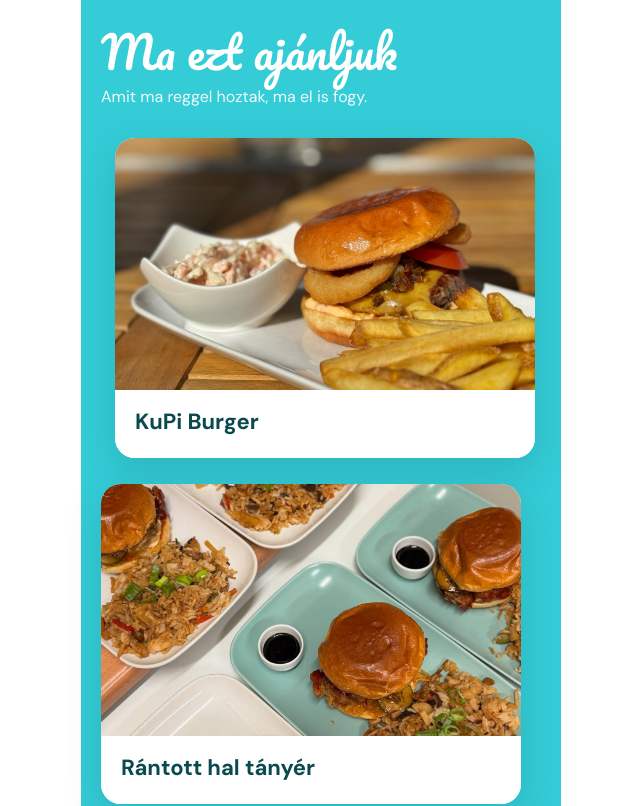
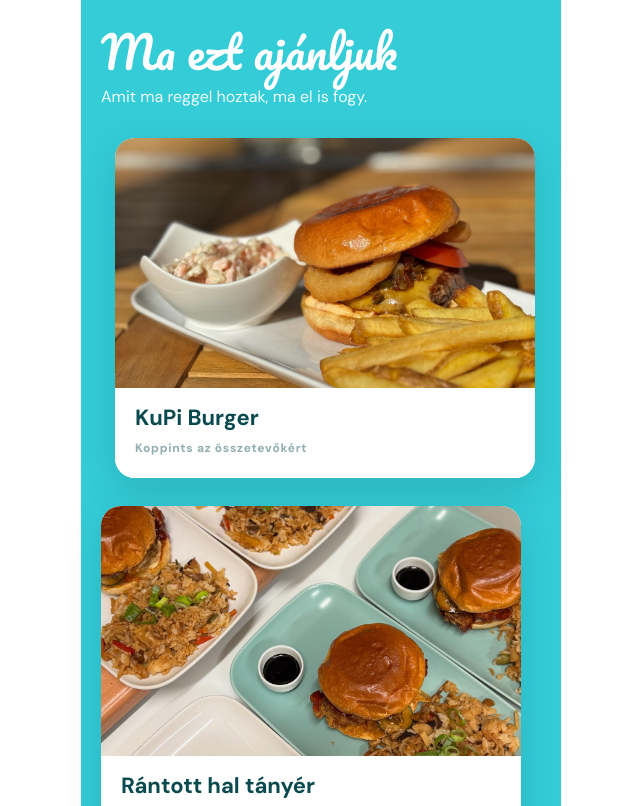
Before and after one commit to Szucsi09/kupi-beach-bar-2, a Next.js app: page / in a window 1280 px wide. Shown: the part 2340-3146 px from the top of the page, without its empty margins (319-959 px from the left). Built offline with nearby package versions, Linux system fonts and the light colour scheme.

Commit message:
feat: enhance dish card UI and interactivity

```diff
--- a/app/globals.css
+++ b/app/globals.css
@@ -509,35 +509,39 @@ nav.bar {
 /* Outer positioning wrapper — carries the nth-child offsets */
 .dish-wrap {
   max-width: 420px;
-  margin-bottom: 26px;
+  margin-bottom: 28px;
 }
 
 .dish-wrap:nth-child(2) { margin-left: 14px; }
 .dish-wrap:nth-child(3) { margin-left: 0; margin-right: 10px; }
 .dish-wrap:nth-child(4) { margin-left: 20px; }
 
-/* Flip root: perspective lives here, no overflow:hidden so 3D isn't clipped */
+/* Flip root — perspective here, NO overflow:hidden (clips 3D) */
 .dish-card {
   display: block;
   width: 100%;
-  perspective: 1200px;
+  perspective: 1100px;
   cursor: pointer;
-  /* keep the reveal animation shape */
   border-radius: 20px;
+  outline: none;
+}
+
+.dish-card:focus-visible {
+  box-shadow: 0 0 0 3px var(--lime);
 }
 
 /* The rotating inner container */
 .dish-card-inner {
   position: relative;
   width: 100%;
-  /* total card height = image + body */
-  height: 320px;
-  transition: transform 0.65s cubic-bezier(0.45, 0.05, 0.15, 1.0);
+  height: 340px;
+  transition: transform 0.6s cubic-bezier(0.4, 0.0, 0.2, 1);
   transform-style: preserve-3d;
+  will-change: transform;
 }
 
-.dish-card:hover .dish-card-inner,
-.dish-card:focus-visible .dish-card-inner {
+/* JS-driven flip — toggled by .flipped class */
+.dish-card.flipped .dish-card-inner {
   transform: rotateY(180deg);
 }
 
@@ -554,7 +558,7 @@ nav.bar {
   box-shadow: var(--shadow-lg);
 }
 
-/* FRONT face: image on top, title below */
+/* FRONT face: image on top, title + hint below */
 .dish-front {
   background: #fff;
   display: flex;
@@ -575,7 +579,7 @@ nav.bar {
 
 .dish-body {
   flex-shrink: 0;
-  padding: 18px 20px 22px;
+  padding: 16px 20px 18px;
   background: #fff;
 }
 
@@ -583,9 +587,17 @@ nav.bar {
   font-size: 22px;
   font-weight: 700;
   line-height: 1.25;
+  margin-bottom: 4px;
 }
 
-/* BACK face: rotated 180° on Y, shows ingredients */
+.dish-hint {
+  font-size: 12px;
+  font-weight: 600;
+  letter-spacing: 0.06em;
+  color: rgba(10, 74, 78, 0.45);
+}
+
+/* BACK face — pre-rotated so it faces away on start */
 .dish-back {
   transform: rotateY(180deg);
   background: var(--turquoise-deep);
@@ -595,24 +607,72 @@ nav.bar {
 }
 
 .dish-back-inner {
-  padding: 28px 26px;
+  padding: 30px 28px;
   text-align: center;
+  display: flex;
+  flex-direction: column;
+  align-items: center;
+  gap: 0;
 }
 
-.dish-back-label {
-  font-size: 11px;
-  font-weight: 700;
-  letter-spacing: 0.2em;
+/* Eyebrow label */
+.dish-back-eyebrow {
+  font-size: 10.5px;
+  font-weight: 800;
+  letter-spacing: 0.26em;
   text-transform: uppercase;
   color: var(--lime);
-  margin-bottom: 14px;
+  margin-bottom: 12px;
 }
 
-.dish-back-inner > p:last-child {
-  color: #fff;
-  font-size: 17px;
-  line-height: 1.6;
-  text-wrap: pretty;
+/* Thin divider */
+.dish-back-divider {
+  width: 36px;
+  height: 2px;
+  background: rgba(187, 221, 30, 0.55);
+  border-radius: 2px;
+  margin-bottom: 18px;
+}
+
+/* Bullet list */
+.dish-back-list {
+  list-style: none;
+  padding: 0;
+  margin: 0 0 20px;
+  display: flex;
+  flex-direction: column;
+  gap: 10px;
+  width: 100%;
+}
+
+.dish-back-list li {
+  display: flex;
+  align-items: baseline;
+  gap: 9px;
+  font-size: 16px;
+  font-weight: 500;
+  line-height: 1.35;
+  color: rgba(255, 255, 255, 0.94);
+  text-align: left;
+}
+
+.dish-back-list li::before {
+  content: "";
+  display: inline-block;
+  flex-shrink: 0;
+  width: 5px;
+  height: 5px;
+  border-radius: 50%;
+  background: var(--lime);
+  margin-top: 5px;
+}
+
+/* Tap-back cue */
+.dish-back-tap {
+  font-size: 11px;
+  font-weight: 600;
+  letter-spacing: 0.07em;
+  color: rgba(255, 255, 255, 0.35);
 }
 
 .menu-sec .more {
--- a/components/menu-section.tsx
+++ b/components/menu-section.tsx
@@ -1,7 +1,87 @@
+"use client";
+
 import Image from "next/image";
 import Link from "next/link";
+import { useRef } from "react";
 import { menuContent } from "@/lib/site-content";
 import { ScrollReveal } from "@/components/scroll-reveal";
+
+function DishCard({
+  dish,
+}: {
+  dish: (typeof menuContent.dishes)[number];
+}) {
+  const cardRef = useRef<HTMLDivElement>(null);
+
+  const toggle = () => {
+    const el = cardRef.current;
+    if (!el) return;
+    const isFlipped = el.classList.contains("flipped");
+    el.classList.toggle("flipped");
+    el.setAttribute("aria-pressed", String(!isFlipped));
+    el.setAttribute(
+      "aria-label",
+      isFlipped
+        ? `${dish.title} – Hozzávalók megjelenítése`
+        : `${dish.title} – Előlap megjelenítése`,
+    );
+  };
+
+  const bullets = dish.description
+    .split(",")
+    .map((s) => s.trim())
+    .filter(Boolean);
+
+  return (
+    <div
+      ref={cardRef}
+      className="dish-card"
+      onClick={toggle}
+      onKeyDown={(e) => {
+        if (e.key === "Enter" || e.key === " ") {
+          e.preventDefault();
+          toggle();
+        }
+      }}
+      tabIndex={0}
+      role="button"
+      aria-pressed={false}
+      aria-label={`${dish.title} – Hozzávalók megjelenítése`}
+    >
+      <div className="dish-card-inner">
+        {/* FRONT: image + title */}
+        <div className="dish-face dish-front">
+          <div className="dish-img">
+            <Image
+              src={dish.image}
+              alt={dish.imageAlt}
+              fill
+              sizes="(max-width: 600px) 92vw, 420px"
+            />
+          </div>
+          <div className="dish-body">
+            <h3>{dish.title}</h3>
+            <span className="dish-hint">Koppints az összetevőkért</span>
+          </div>
+        </div>
+
+        {/* BACK: ingredients */}
+        <div className="dish-face dish-back">
+          <div className="dish-back-inner">
+            <p className="dish-back-eyebrow">Hozzávalók</p>
+            <div className="dish-back-divider" />
+            <ul className="dish-back-list">
+              {bullets.map((item) => (
+                <li key={item}>{item}</li>
+              ))}
+            </ul>
+            <span className="dish-back-tap">Koppints vissza</span>
+          </div>
+        </div>
+      </div>
+    </div>
+  );
+}
 
 export const MenuSection = () => (
   <section className="menu-sec" id="menu">
@@ -9,30 +89,15 @@ export const MenuSection = () => (
       <h2>{menuContent.title}</h2>
       <p>{menuContent.subtitle}</p>
     </ScrollReveal>
+
     {menuContent.dishes.map((dish) => (
       <div key={dish.title} className="dish-wrap">
-        <ScrollReveal className="dish-card" tabIndex={0} aria-label={`${dish.title} – ${dish.description}`}>
-          <div className="dish-card-inner">
-            {/* FRONT: image + title */}
-            <div className="dish-face dish-front">
-              <div className="dish-img">
-                <Image src={dish.image} alt={dish.imageAlt} fill sizes="(max-width: 600px) 92vw, 420px" />
-              </div>
-              <div className="dish-body">
-                <h3>{dish.title}</h3>
-              </div>
-            </div>
-            {/* BACK: ingredients */}
-            <div className="dish-face dish-back">
-              <div className="dish-back-inner">
-                <p className="dish-back-label">Hozzávalók</p>
-                <p>{dish.description}</p>
-              </div>
-            </div>
-          </div>
+        <ScrollReveal>
+          <DishCard dish={dish} />
         </ScrollReveal>
       </div>
     ))}
+
     <ScrollReveal className="more">
       <Link href="#menu" className="link-lime">
         {menuContent.moreLink}
--- a/components/scroll-reveal.tsx
+++ b/components/scroll-reveal.tsx
@@ -4,7 +4,7 @@ import { useEffect, useRef } from "react";
 
 type RevealVariant = "reveal" | "reveal-l" | "reveal-r" | "zoomy";
 
-type ScrollRevealProps = {
+type ScrollRevealProps = React.HTMLAttributes<HTMLDivElement> & {
   children: React.ReactNode;
   variant?: RevealVariant;
   className?: string;
@@ -14,6 +14,7 @@ export const ScrollReveal = ({
   children,
   variant = "reveal",
   className = "",
+  ...rest
 }: ScrollRevealProps) => {
   const ref = useRef<HTMLDivElement>(null);
 
@@ -41,7 +42,7 @@ export const ScrollReveal = ({
   const combinedClassName = [variant, className].filter(Boolean).join(" ");
 
   return (
-    <div ref={ref} className={combinedClassName}>
+    <div ref={ref} className={combinedClassName} {...rest}>
       {children}
     </div>
   );
```
